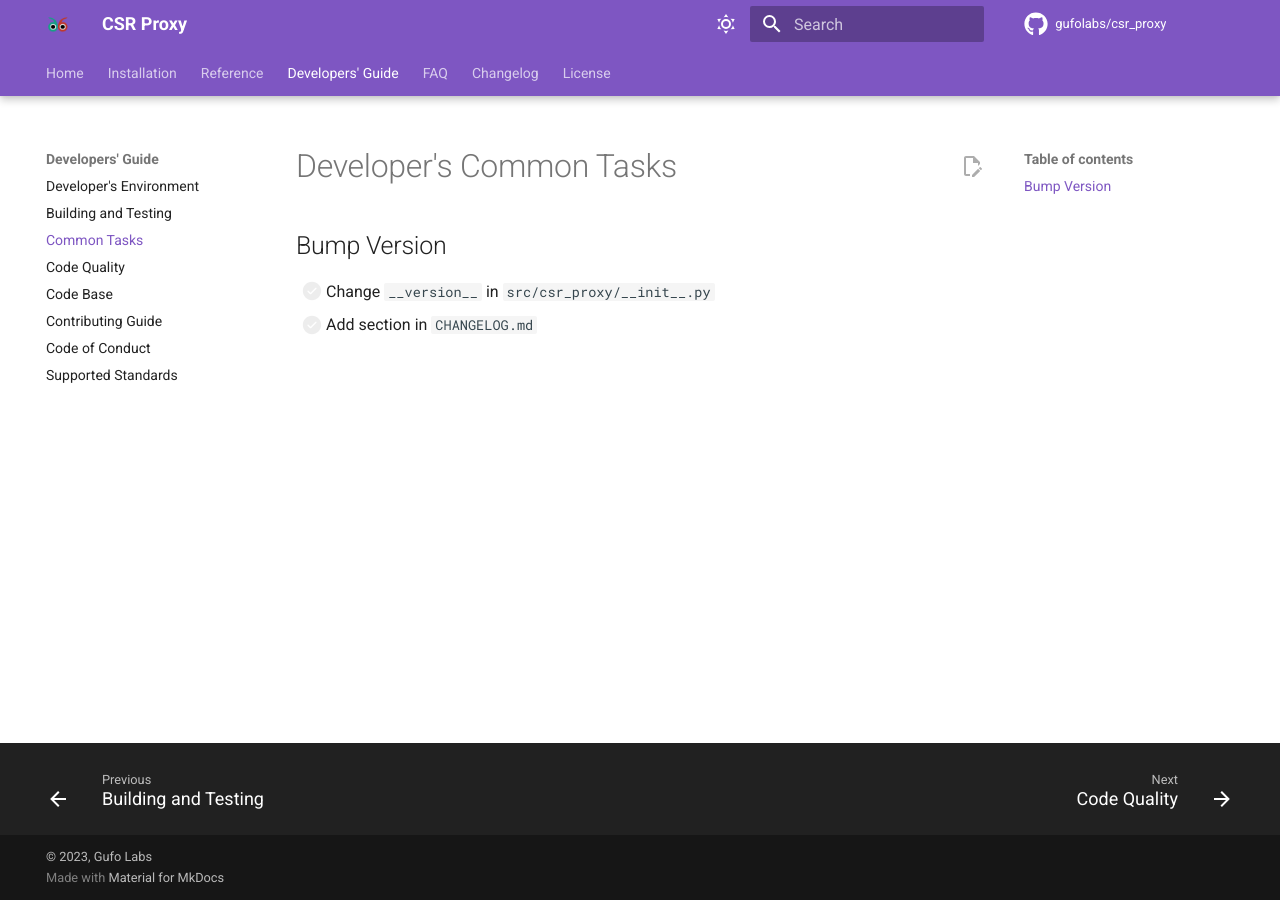
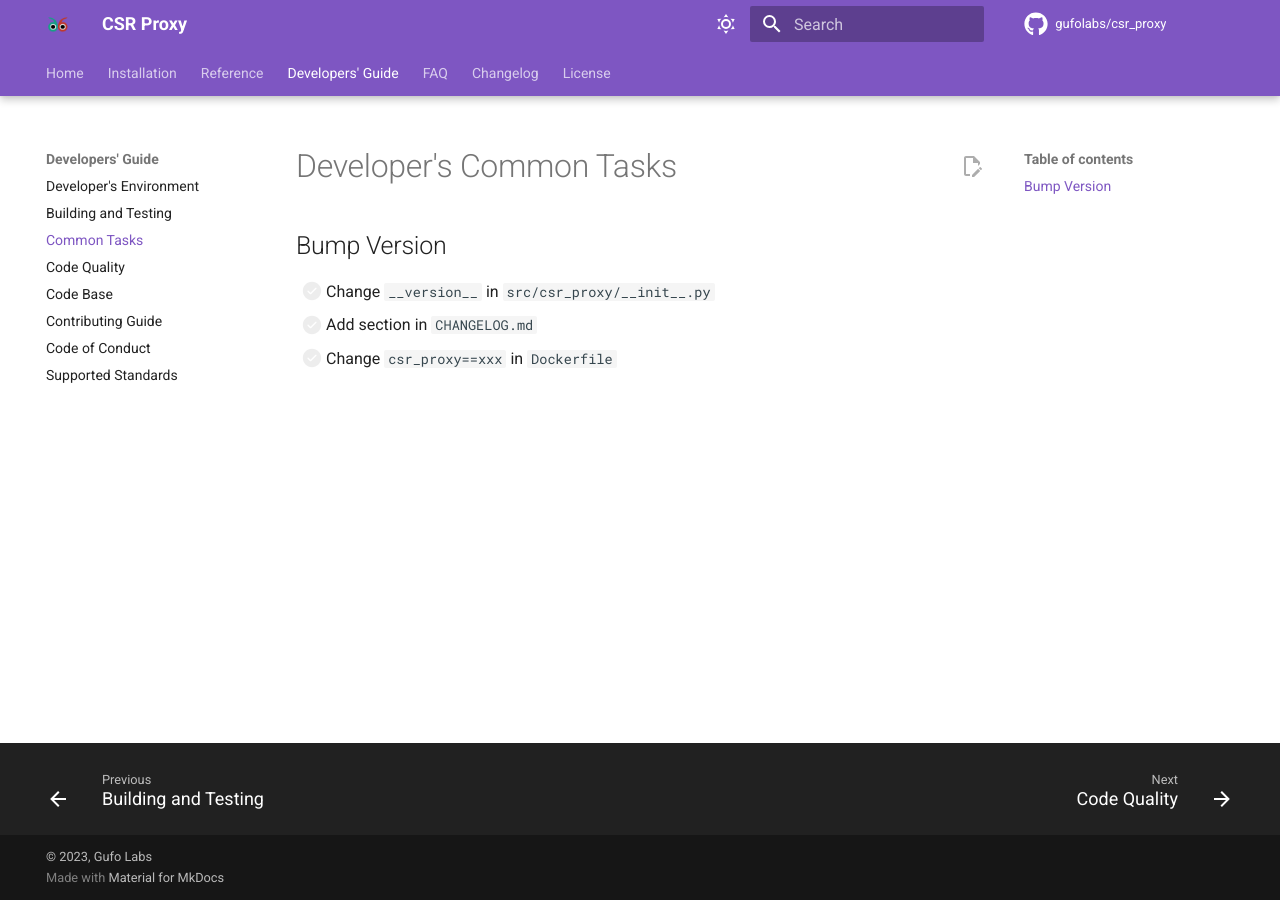
Before and after one commit to gufolabs/csr_proxy, an MkDocs documentation site: the page built from docs/devcommon.md, in a window 1280 px wide. Built offline with MkDocs 1.6.1 and Material for MkDocs 9.7.7, drawn with Linux system fonts in a browser that asks for light colours; comment, search, counter and statistics services are not loaded.

Commit message:
Dockerfile: container target

```diff
--- a/docs/devcommon.md
+++ b/docs/devcommon.md
@@ -4,3 +4,4 @@
 
 * [ ] Change `__version__` in `src/csr_proxy/__init__.py`
 * [ ] Add section in `CHANGELOG.md`
+* [ ] Change `csr_proxy==xxx` in `Dockerfile`
--- a/docs/gen_doc_stubs.py
+++ b/docs/gen_doc_stubs.py
@@ -16,7 +16,7 @@ for path in sorted(Path("src").rglob("*.py")):
         full_doc_path = full_doc_path.with_name("index.md")
     elif parts[-1] == "__main__":
         continue
-    nav[("csr-proxy",) + parts[1:]] = str(doc_path)
+    nav[("csr_proxy",) + parts[1:]] = str(doc_path)
     with mkdocs_gen_files.open(full_doc_path, "w") as fd:
         identifier = ".".join(parts)
         print(f"# {identifier}\n\n::: {identifier}", file=fd)
```
Also changed, not shown: 1 other file.
